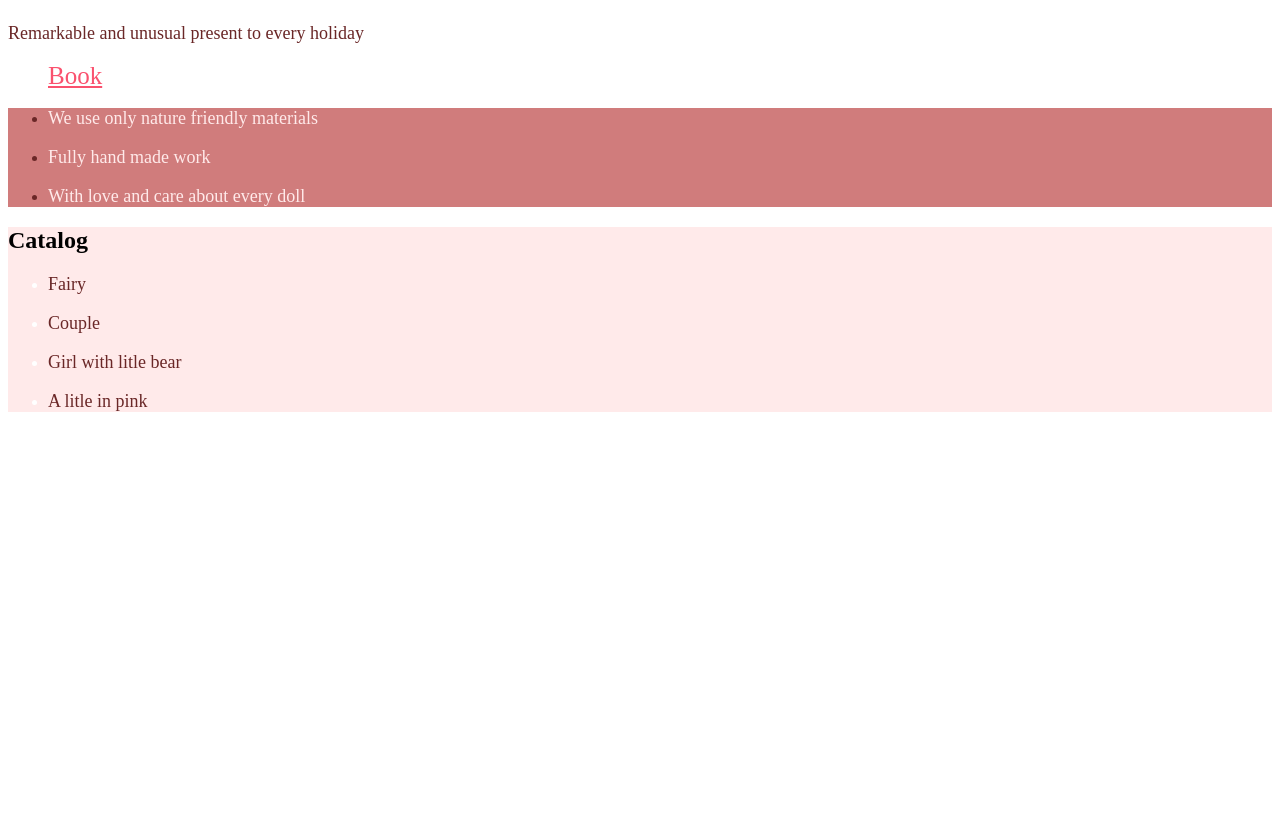
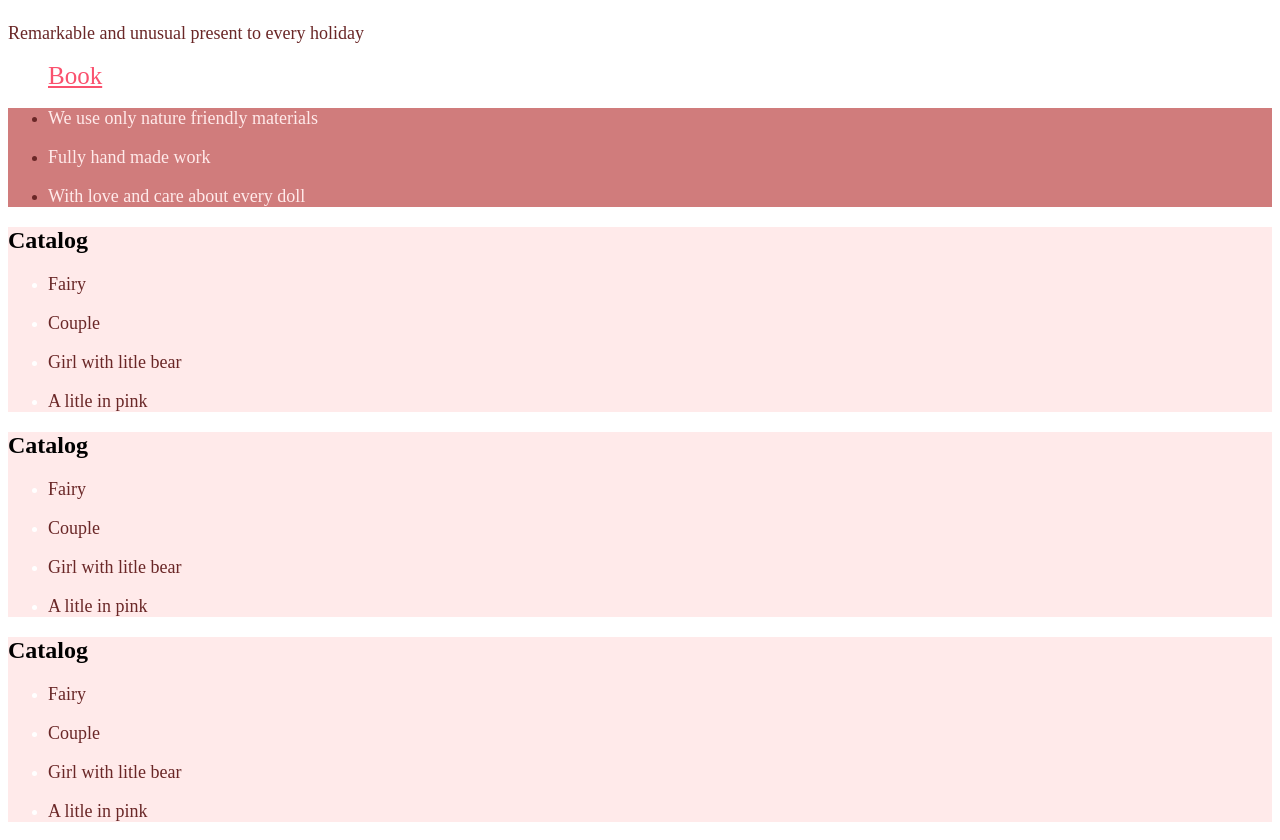
Before and after one commit to AniMus8/animus, a plain HTML site: page index.html in a window 1280 px wide. Shown: the part 253-1093 px from the top of the page. Before the commit the page ends 800 px from the top, so only its background shows below. Drawn offline with Linux system fonts and the light colour scheme.

Commit message:
Add files via upload

```diff
--- a/index.html
+++ b/index.html
@@ -42,6 +42,26 @@
 			<li><p>A litle in pink</p></li>
 		</ul>
 		</section>
+
+		<section class="content1">
+		<h2>Catalog</h2>
+		<ul>
+			<li><p>Fairy</p></li>
+			<li><p>Couple</p></li>
+			<li><p>Girl with litle bear</p></li>
+			<li><p>A litle in pink</p></li>
+		</ul>
+		</section>
+
+		<section class="content1">
+		<h2>Catalog</h2>
+		<ul>
+			<li><p>Fairy</p></li>
+			<li><p>Couple</p></li>
+			<li><p>Girl with litle bear</p></li>
+			<li><p>A litle in pink</p></li>
+		</ul>
+		</section>
 	</main>
 
 
```
